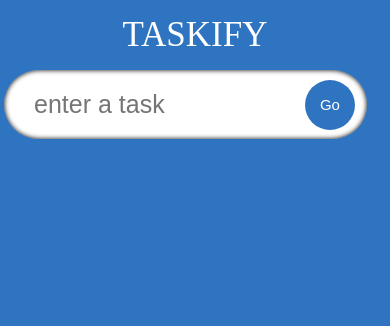
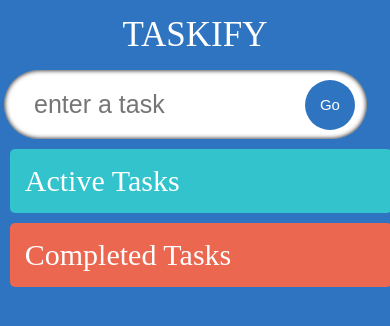
Before and after one commit to ShujaatAzim/TSToDo, a React (Create React App) app: page / in a window 390 px wide. Shown: the top 326 px of the page. Built offline with nearby package versions, Linux system fonts and the light colour scheme.

Commit message:
Changed UI to have two separate columns, one for tasks and one for completed tasks, in preparation for implementation of drag n drop. Installed dnd npm package. Lots of style changes.

```diff
--- a/package.json
+++ b/package.json
@@ -11,6 +11,7 @@
     "@types/react": "^17.0.20",
     "@types/react-dom": "^17.0.9",
     "react": "^17.0.2",
+    "react-beautiful-dnd": "^13.1.0",
     "react-dom": "^17.0.2",
     "react-icons": "^4.3.1",
     "react-scripts": "5.0.0",
--- a/src/App.tsx
+++ b/src/App.tsx
@@ -10,6 +10,7 @@ const App: React.FC = () => {
 
   const [todo, setTodo] = useState<string>("");
   const [todos, setTodos] = useState<Todo[]>([])
+  const [completedTodos, setCompletedTodos] = useState<Todo[]>([])
 
   const handleAdd = (e: React.FormEvent) => {
     e.preventDefault();
@@ -23,7 +24,7 @@ const App: React.FC = () => {
     <div className="App">
       <span className="heading">Taskify</span>
       <InputField todo={todo} setTodo={setTodo} handleAdd={handleAdd} />
-      <TodoList todos={todos} setTodos={setTodos} />
+      <TodoList todos={todos} setTodos={setTodos} completedTodos={completedTodos} setCompletedTodos={setCompletedTodos} />
     </div>
   );
 }
--- a/src/components/TodoList.tsx
+++ b/src/components/TodoList.tsx
@@ -5,15 +5,22 @@ import './styles.css';
 
 interface Props {
   todos: Todo[],
-  setTodos: React.Dispatch<React.SetStateAction<Todo[]>>
+  setTodos: React.Dispatch<React.SetStateAction<Todo[]>>,
+  completedTodos: Todo[],
+  setCompletedTodos: React.Dispatch<React.SetStateAction<Todo[]>>
 }
 
 const TodoList: React.FC<Props> = ({todos, setTodos}) => {
   return (
-    <div className="todos">
-      {todos.map(todo => (
-        <SingleTodo key={todo.id} todo={todo} todos={todos} setTodos={setTodos} />
-      ))}
+    <div className="container">
+      <div className="todos">
+        <span className="todos__heading">Active Tasks</span>
+          {todos.map(todo => <SingleTodo key={todo.id} todo={todo} todos={todos} setTodos={setTodos} />)}
+      </div>
+      <div className="todos remove">
+        <span className="todos__heading">Completed Tasks</span>
+        {todos.map(todo => <SingleTodo key={todo.id} todo={todo} todos={todos} setTodos={setTodos} />)}
+      </div>
     </div>
   );
 }
--- a/src/components/styles.css
+++ b/src/components/styles.css
@@ -1,6 +1,6 @@
 .input {
   display: flex;
-  /* width: 90%; */
+  width: 95%;
   position: relative;
   align-items: center;
 }
@@ -44,20 +44,40 @@
   box-shadow: 0 0 5px black;
 }
 
+.container {
+  display: flex;
+  width: 95%;
+  margin-top: 10px;
+  justify-content: space-between;
+  align-items: flex-start;
+}
+
 .todos {
   display: flex;
-  justify-content: space-evenly;
-  width: 90%;
-  flex-wrap: wrap;
+  width: 47.5%;
+  flex-direction: column;
+  padding: 15px;
+  border-radius: 5px;
+  background-color: rgb(50, 195, 205);
+}
+
+.todos__heading {
+  font-size: 30px;
+  color: white;
 }
 
 .todos__single {
   display: flex;
-  width: 29.5%;
   border-radius: 5px;
   padding: 20px;
   margin-top: 15px;
   background-image: url("https://img.freepik.com/free-photo/crumpled-yellow-paper-background-close-up_60487-2390.jpg?size=626&ext=jpg");
+  transition: 0.2s;
+}
+
+.todos__single:hover {
+  box-shadow: 0 0 5px black;
+  transform: scale(1.03);
 }
 
 .todos__single--text {
@@ -77,9 +97,9 @@
   cursor: pointer;
 }
 
-@media (max-width: 1200px) {
-  .todos__single {
-    width: 40%;
+@media (max-width: 1100px) {
+  .todos {
+    width: 45%;
   }
 }
 
@@ -89,8 +109,14 @@
   }
   .todos {
     width: 95%;
+    margin-bottom: 10px;
   }
-  .todos__single {
-    width: 100%;
+  .container {
+    width: 95%;
+    flex-direction: column;
   }
 }
+
+.remove {
+  background-color: rgb(235, 103, 80);
+}
```
Also changed, not shown: 1 other file (tests, documents, lock files or other folders).
